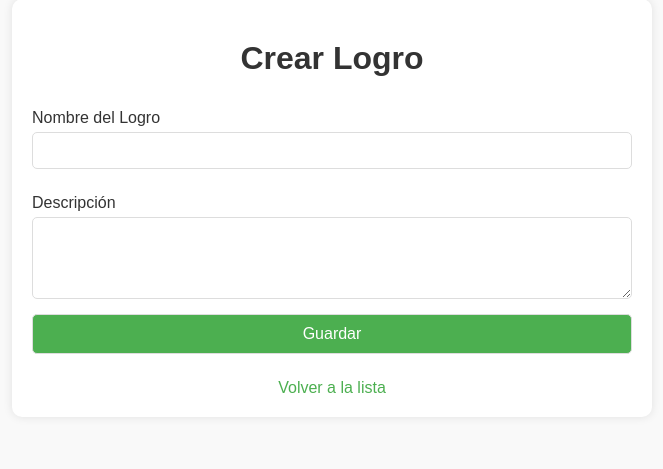
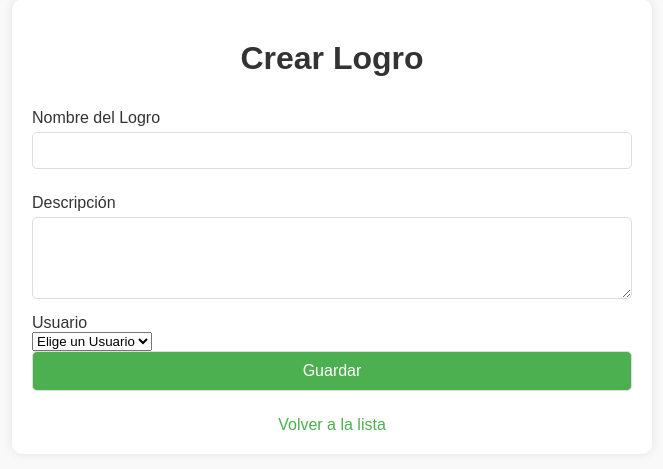
Before and after one commit to Back-End-Gang/sistema-tareas-gamificado, a Django app: page /crear/ in a window 1280 px wide. Shown: the part 51-520 px from the top of the page, without its empty margins (308-971 px from the left). Run offline with Django 4.2, Linux system fonts and the light colour scheme; the visitor is signed in with stand-in values (Sample User, id 1); data that the repository does not hold is empty.

Commit message:
Vinculación de Usuario a Forms en HTML

```diff
--- a/TareasGamificado/logros/templates/logros/crear.html
+++ b/TareasGamificado/logros/templates/logros/crear.html
@@ -65,6 +65,23 @@
             <label for="descripcion">Descripción</label>
             <textarea id="descripcion" name="descripcion" rows="4" required></textarea>
 
+            <div class="field">
+                <label class="label" for="usuario">Usuario</label>
+                <div class="control">
+                    <div class="select">
+                        <select name="usuario" id="usuario">
+                            <option value="">Elige un Usuario</option>
+
+                            {% for usuario in usuarios %}
+
+                            <option value="{{ usuario.id }}">{{ usuario.nombre }}</option>
+
+                            {% endfor %}
+                        </select>
+                    </div>
+                </div>
+            </div>
+
             <button type="submit">Guardar</button>
         </form>
         <a href="{% url 'listar_logros' %}">Volver a la lista</a>
--- a/TareasGamificado/logros/views.py
+++ b/TareasGamificado/logros/views.py
@@ -2,6 +2,7 @@ from django.shortcuts import render, redirect, get_object_or_404
 from django.contrib.auth.decorators import login_required
 from django.core.paginator import Paginator
 from .models import Logro
+from usuarios.models import Usuario
 
 def listar_logros(request):
     logros = Logro.objects.all()
@@ -12,13 +13,15 @@ def listar_logros(request):
 
 @login_required
 def crear_logro(request):
+    usuarios = Usuario.objects.all()
     if request.method == 'POST':
-        usuario = request.POST.get('usuario')
         nombre = request.POST.get('nombre')
         descripcion = request.POST.get('descripcion')
+        usuario_id = request.POST.get('usuario')
+        usuario = Usuario.objects.get(id=usuario_id) if usuario_id else None
         Logro.objects.create(nombre=nombre, descripcion=descripcion, usuario=usuario)
         return redirect('listar_logros')
-    return render(request, 'logros/crear.html')
+    return render(request, 'logros/crear.html', {'usuarios': usuarios})
 
 @login_required
 def editar_logro(request, id):
```
Also changed, not shown: TareasGamificado/tareas/templates/Tareas/CrearTareas.html (+17 -0 lines), TareasGamificado/tareas/views.py (+4 -4 lines).
